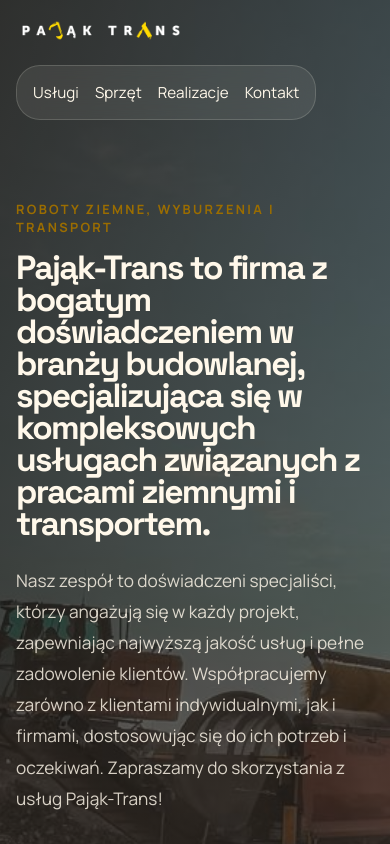
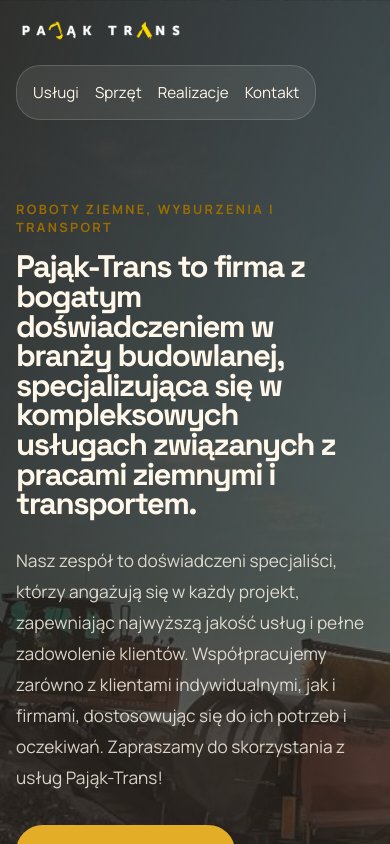
Before and after one commit to andrzejk82/pajakTrans, an Angular app in the folder pajak-trans-spa/: page / in a window 390 px wide. Shown: the top 844 px of the page. Built offline with nearby package versions, Linux system fonts and the light colour scheme.

Commit message:
Adjust h1 font size for improved responsiveness and visual balance.

```diff
--- a/pajak-trans-spa/src/app/app.component.scss
+++ b/pajak-trans-spa/src/app/app.component.scss
@@ -128,7 +128,7 @@
 
   h1 {
     font-family: 'Space Grotesk', 'Segoe UI', sans-serif;
-    font-size: clamp(2.1rem, 4.3vw, 4.2rem);
+    font-size: clamp(1.95rem, 4vw, 3.9rem);
     letter-spacing: -0.05em;
     line-height: 0.95;
     margin: 0;
```
